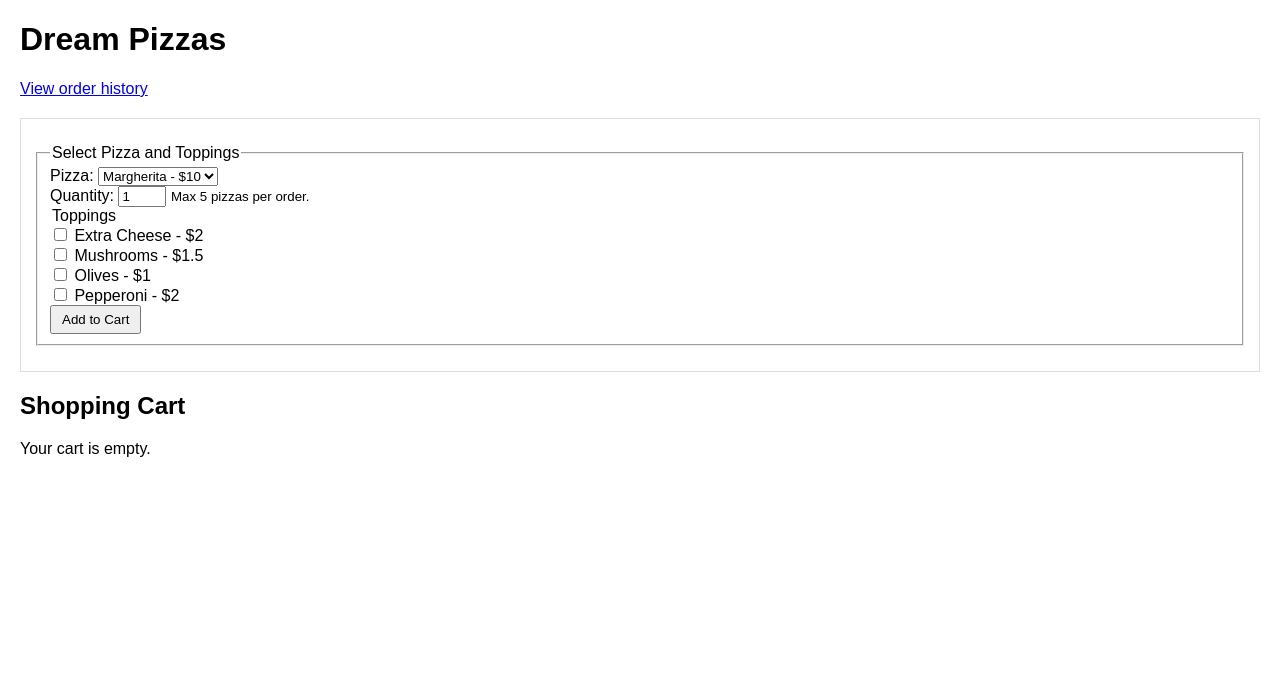
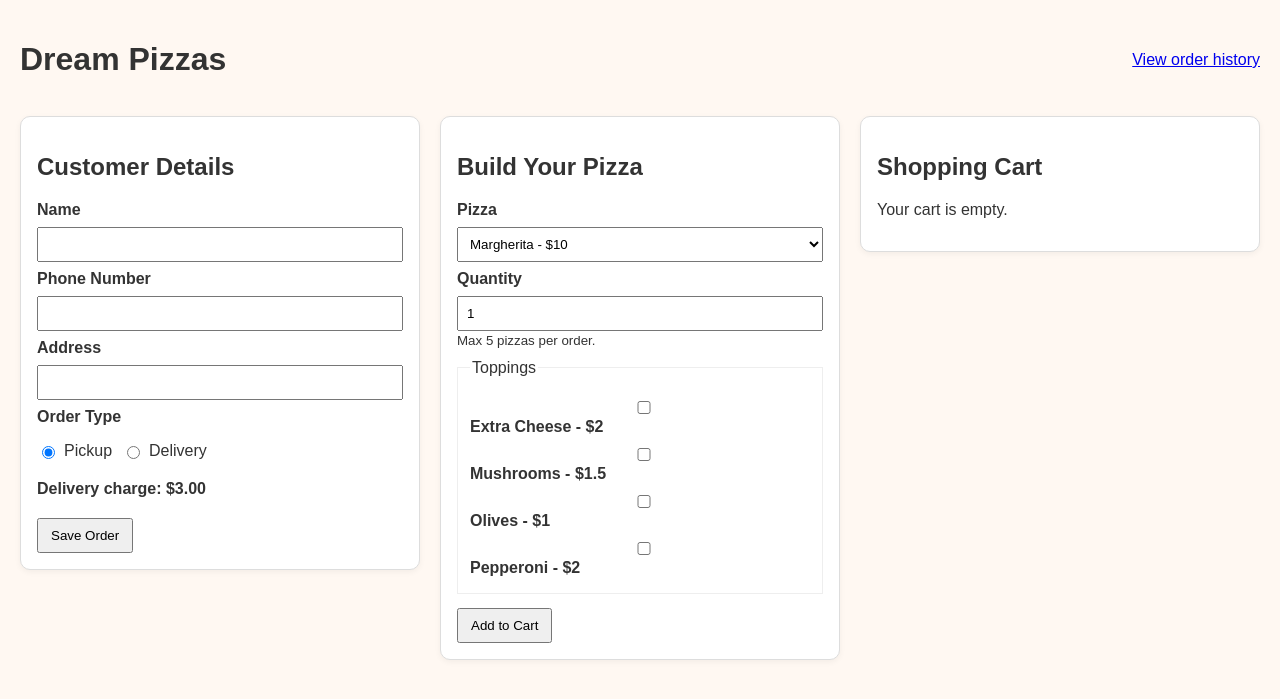
Before and after one commit to PurelyPeaks/Flask-CSC, a Flask app: page / in a window 1280 px wide. Shown: the top 699 px of the page. Run offline with Flask 3, Linux system fonts and the light colour scheme.

Commit message:
i wanted to make it realistic so I made it similiar to a real life Point of Sale menu, 3 colunms on a single page so the operator can do it all without switching pages to maximize time

```diff
--- a/templates/index1.html
+++ b/templates/index1.html
@@ -5,19 +5,30 @@
     <meta name="viewport" content="width=device-width, initial-scale=1.0">
     <title>Dream Pizzas</title>
     <style>
-        body { font-family: Arial, sans-serif; margin: 20px; }
+        body { font-family: Arial, sans-serif; margin: 20px; background: #fff8f2; color: #333; }
         .flashes { color: green; }
-        form { margin: 20px 0; padding: 15px; border: 1px solid #ddd; }
-        fieldset { margin: 10px 0; }
-        table { border-collapse: collapse; margin-top: 20px; }
-        th, td { border: 1px solid #ddd; padding: 10px; text-align: left; }
+        .page-grid { display: grid; grid-template-columns: repeat(3, minmax(0, 1fr)); gap: 20px; align-items: start; }
+        .panel { background: white; border: 1px solid #ddd; border-radius: 10px; padding: 16px; box-shadow: 0 2px 6px rgba(0,0,0,0.05); }
+        form { margin: 10px 0 0; padding: 0; border: 0; }
+        fieldset { border: 1px solid #eee; padding: 12px; margin: 10px 0; }
+        label { display: block; margin: 8px 0 4px; font-weight: bold; }
+        input, select, button { padding: 8px; width: 100%; box-sizing: border-box; margin-top: 4px; }
+        .toggle-row { display: flex; gap: 10px; margin-top: 8px; }
+        .toggle-row label { font-weight: normal; display: flex; align-items: center; gap: 6px; }
+        table { border-collapse: collapse; width: 100%; margin-top: 10px; }
+        th, td { border: 1px solid #ddd; padding: 8px; text-align: left; }
         th { background-color: #f2f2f2; }
-        button { padding: 5px 10px; }
+        button { width: auto; padding: 8px 12px; cursor: pointer; }
+        .summary-total { font-weight: bold; font-size: 1.05em; }
+        .link-row { display: flex; justify-content: space-between; align-items: center; margin-bottom: 16px; }
+        @media (max-width: 900px) { .page-grid { grid-template-columns: 1fr; } }
     </style>
 </head>
 <body>
+    <div class="link-row">
         <h1>Dream Pizzas</h1>
-    <p><a href="{{ url_for('orders') }}">View order history</a></p>
+        <a href="{{ url_for('orders') }}">View order history</a>
+    </div>
 
     {% with messages = get_flashed_messages() %}
         {% if messages %}
@@ -29,44 +40,66 @@
         {% endif %}
     {% endwith %}
 
+    <div class="page-grid">
+        <div class="panel">
+            <h2>Customer Details</h2>
+            <form action="{{ url_for('checkout') }}" method="post">
+                <label for="name">Name</label>
+                <input type="text" name="name" id="name" required>
+
+                <label for="phone_number">Phone Number</label>
+                <input type="text" name="phone_number" id="phone_number">
+
+                <label for="address">Address</label>
+                <input type="text" name="address" id="address">
+
+                <label>Order Type</label>
+                <div class="toggle-row">
+                    <label><input type="radio" name="delivery_method" value="pickup" checked> Pickup</label>
+                    <label><input type="radio" name="delivery_method" value="delivery"> Delivery</label>
+                </div>
+
+                <p><strong>Delivery charge: $3.00</strong></p>
+                <button type="submit">Save Order</button>
+            </form>
+        </div>
+
+        <div class="panel">
+            <h2>Build Your Pizza</h2>
             <form action="{{ url_for('add_to_cart') }}" method="post">
-        <fieldset>
-            <legend>Select Pizza and Toppings</legend>
-            <div>
-                <label for="pizza">Pizza:</label>
+                <label for="pizza">Pizza</label>
                 <select name="pizza" id="pizza">
                     {% for pizza, details in pizzas.items() %}
                         <option value="{{ pizza }}">{{ pizza }} - ${{ details.price }}</option>
                     {% endfor %}
                 </select>
-            </div>
-            <div>
-                <label for="quantity">Quantity:</label>
+
+                <label for="quantity">Quantity</label>
                 <input type="number" name="quantity" id="quantity" value="1" min="1" max="5">
                 <small>Max 5 pizzas per order.</small>
-            </div>
-            <div>
+
+                <fieldset>
                     <legend>Toppings</legend>
                     {% for topping, details in toppings.items() %}
                         <label>
                             <input type="checkbox" name="toppings" value="{{ topping }}">
                             {{ topping }} - ${{ details.price }}
-                    </label><br>
+                        </label>
                     {% endfor %}
+                </fieldset>
+
+                <button type="submit">Add to Cart</button>
+            </form>
         </div>
-            <button type="submit">Add to Cart</button>
-        </fieldset>
-    </form>
 
+        <div class="panel">
             <h2>Shopping Cart</h2>
             {% if cart %}
                 <table>
                     <thead>
                         <tr>
                             <th>Pizza</th>
-                    <th>Price</th>
-                    <th>Quantity</th>
-                    <th>Toppings</th>
+                            <th>Qty</th>
                             <th>Total</th>
                             <th>Action</th>
                         </tr>
@@ -74,18 +107,8 @@
                     <tbody>
                         {% for pizza, details in cart.items() %}
                             <tr>
-                        <td>{{ pizza }}</td>
-                        <td>${{ details.price }}</td>
+                                <td>{{ pizza }}<br><small>{{ details.toppings | join(', ') if details.toppings else 'No toppings' }}</small></td>
                                 <td>{{ details.quantity }}</td>
-                        <td>
-                            {% if details.toppings %}
-                                {% for topping in details.toppings %}
-                                    {{ topping }} (${{ toppings[topping].price }})<br>
-                                {% endfor %}
-                            {% else %}
-                                None
-                            {% endif %}
-                        </td>
                                 <td>${{ details.price * details.quantity + (details.topping_cost or 0) }}</td>
                                 <td>
                                     <form action="{{ url_for('remove_from_cart') }}" method="post" style="display:inline;">
@@ -96,42 +119,12 @@
                             </tr>
                         {% endfor %}
                     </tbody>
-            <tfoot>
-                <tr>
-                    <td colspan="4"><strong>Cart Total</strong></td>
-                    <td colspan="2"><strong>${{ cart_total }}</strong></td>
-                </tr>
-            </tfoot>
                 </table>
-
-        <form action="{{ url_for('checkout') }}" method="post">
-            <fieldset>
-                <legend>Checkout</legend>
-                <div>
-                    <label for="name">Your Name:</label>
-                    <input type="text" name="name" id="name" required>
-                </div>
-                <div>
-                    <label for="delivery_method">Order Type:</label>
-                    <select name="delivery_method" id="delivery_method">
-                        <option value="pickup">Pickup</option>
-                        <option value="delivery">Delivery</option>
-                    </select>
-                </div>
-                <div>
-                    <label for="address">Address:</label>
-                    <input type="text" name="address" id="address">
-                </div>
-                <div>
-                    <label for="phone_number">Phone Number:</label>
-                    <input type="text" name="phone_number" id="phone_number">
-                </div>
-                <p><strong>Delivery charge: $3.00</strong></p>
-                <button type="submit">Checkout</button>
-            </fieldset>
-        </form>
+                <p class="summary-total">Cart Total: ${{ cart_total }}</p>
             {% else %}
                 <p>Your cart is empty.</p>
             {% endif %}
+        </div>
+    </div>
 </body>
 </html>
```
Lines whose indentation alone changed are shown as unchanged.
